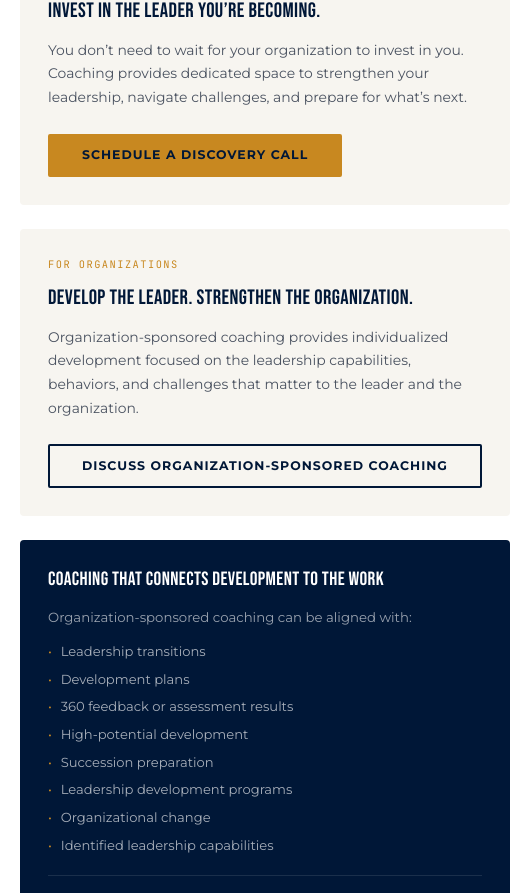
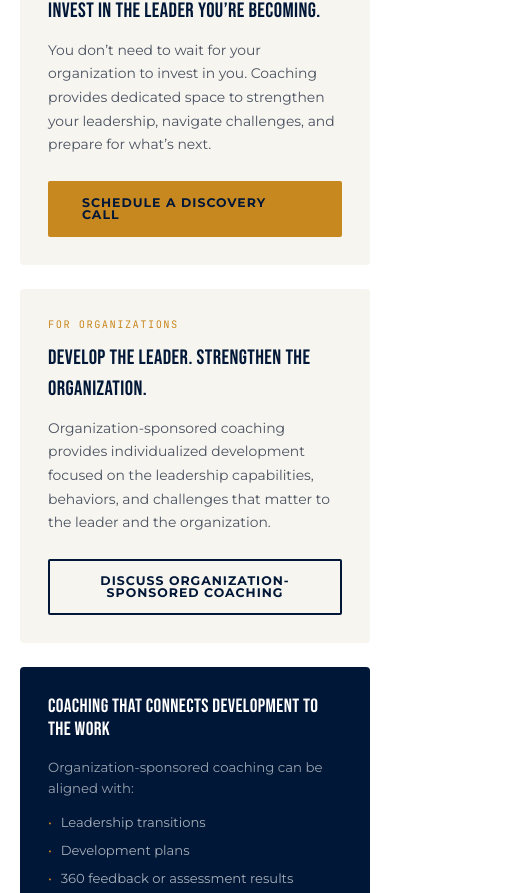
Before and after one commit to avelez94/TLC, a Next.js app: page /coaching in a window 390 px wide. Shown: the part 4560-5453 px from the top of the page, 510 px wide, since content can reach past the window. Built offline with nearby package versions, Linux system fonts and the light colour scheme.

Commit message:
Fix button text overflow causing horizontal scroll on mobile

```diff
--- a/src/app/(public)/coaching/page.tsx
+++ b/src/app/(public)/coaching/page.tsx
@@ -164,13 +164,13 @@ export default function Coaching() {
               <span style={{ fontFamily: "'JetBrains Mono', monospace", fontSize: '0.65rem', letterSpacing: '0.14em', textTransform: 'uppercase', color: 'var(--gold)', display: 'block', marginBottom: '0.6rem' }}>For Individual Leaders</span>
               <h3 style={{ fontFamily: "'Bebas Neue', sans-serif", fontSize: '1.3rem', color: 'var(--navy)', letterSpacing: '0.02em', marginBottom: '0.75rem' }}>Invest in the leader you&rsquo;re becoming.</h3>
               <p style={{ color: 'var(--slate)', fontSize: '0.87rem', lineHeight: 1.7, marginBottom: '1.5rem' }}>You don&rsquo;t need to wait for your organization to invest in you. Coaching provides dedicated space to strengthen your leadership, navigate challenges, and prepare for what&rsquo;s next.</p>
-              <a href={discoveryLink} target="_blank" rel="noopener noreferrer" className="btn btn-primary" style={{ fontSize: '0.78rem' }}>Schedule a Discovery Call</a>
+              <a href={discoveryLink} target="_blank" rel="noopener noreferrer" className="btn btn-primary" style={{ fontSize: '0.78rem', whiteSpace: 'normal' }}>Schedule a Discovery Call</a>
             </div>
             <div className="reveal" style={{ background: 'var(--paper)', borderRadius: '4px', padding: '1.75rem', transitionDelay: '0.06s' }}>
               <span style={{ fontFamily: "'JetBrains Mono', monospace", fontSize: '0.65rem', letterSpacing: '0.14em', textTransform: 'uppercase', color: 'var(--gold)', display: 'block', marginBottom: '0.6rem' }}>For Organizations</span>
               <h3 style={{ fontFamily: "'Bebas Neue', sans-serif", fontSize: '1.3rem', color: 'var(--navy)', letterSpacing: '0.02em', marginBottom: '0.75rem' }}>Develop the leader. Strengthen the organization.</h3>
               <p style={{ color: 'var(--slate)', fontSize: '0.87rem', lineHeight: 1.7, marginBottom: '1.5rem' }}>Organization-sponsored coaching provides individualized development focused on the leadership capabilities, behaviors, and challenges that matter to the leader and the organization.</p>
-              <a href="/contact" className="btn btn-ghost-dark" style={{ fontSize: '0.78rem' }}>Discuss Organization-Sponsored Coaching</a>
+              <a href="/contact" className="btn btn-ghost-dark" style={{ fontSize: '0.78rem', whiteSpace: 'normal', textAlign: 'center' }}>Discuss Organization-Sponsored Coaching</a>
             </div>
             <div className="reveal" style={{ background: 'var(--navy)', borderRadius: '4px', padding: '1.75rem', transitionDelay: '0.12s' }}>
               <h3 style={{ fontFamily: "'Bebas Neue', sans-serif", fontSize: '1.2rem', color: 'white', letterSpacing: '0.02em', lineHeight: 1.2, marginBottom: '1rem' }}>Coaching That Connects Development to the Work</h3>
```
